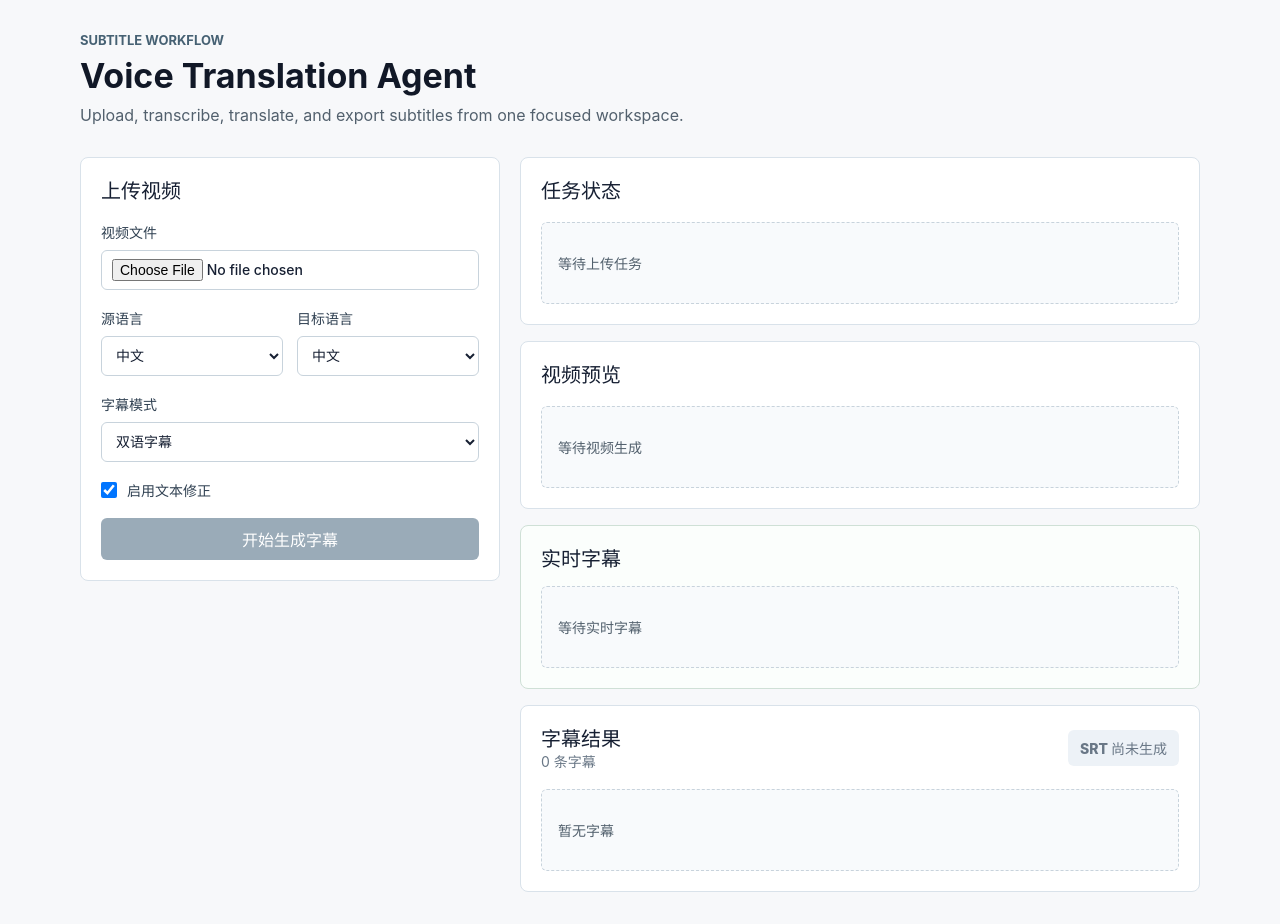
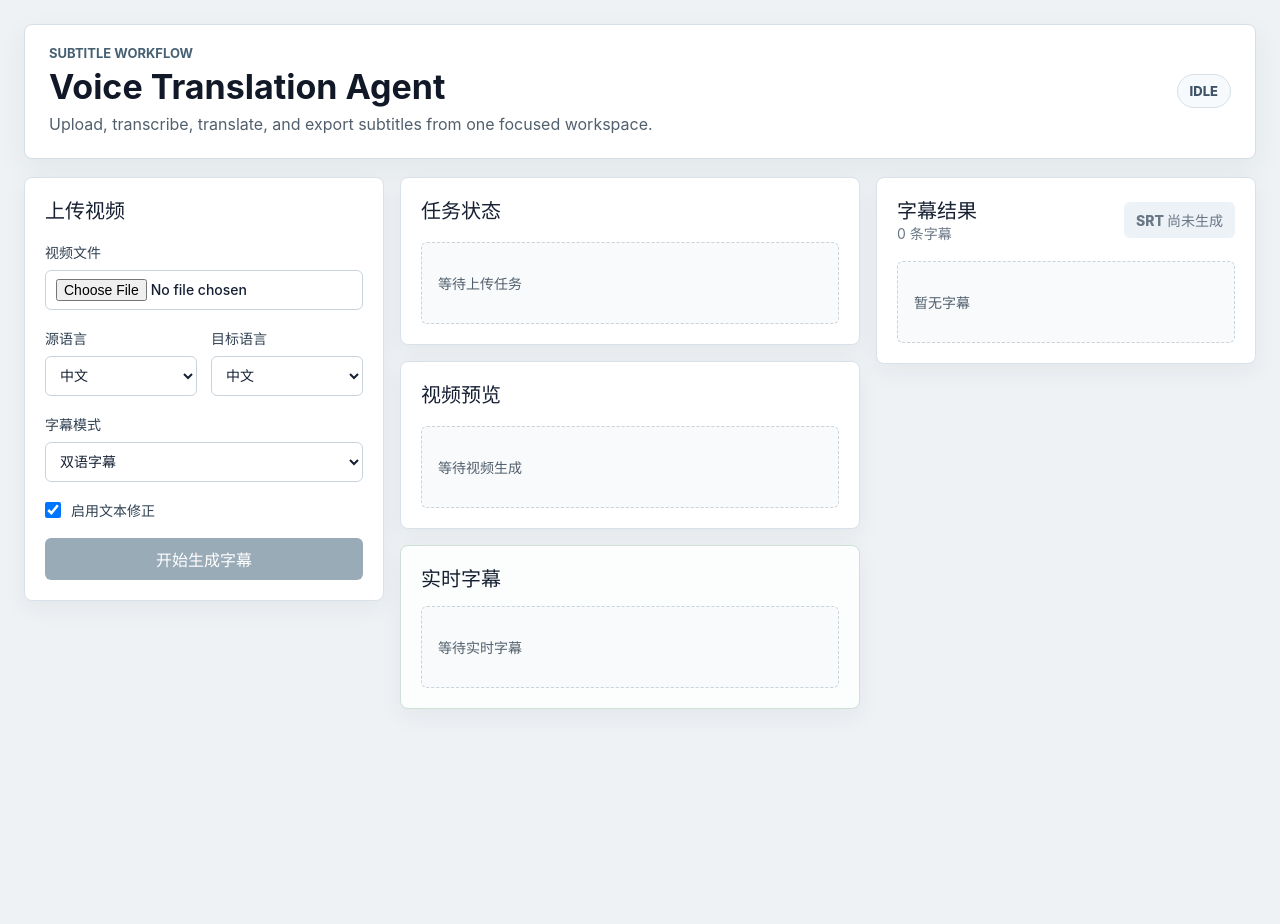
Before and after one commit to llamapw/voice_translation_agent, a Vue app in the folder src/frontend/: page / in a window 1280 px wide. After the commit the page ends 800 px from the top, so only its background shows below. Built offline with nearby package versions, Linux system fonts and the light colour scheme.

Commit message:
feat: 优化前端工作台基础布局

```diff
--- a/src/frontend/src/App.vue
+++ b/src/frontend/src/App.vue
@@ -230,27 +230,36 @@ onBeforeUnmount(() => {
 
 <template>
   <main class="app-shell">
-    <section class="workspace">
-      <header class="workspace-header">
-        <p class="eyebrow">Subtitle workflow</p>
-        <h1>Voice Translation Agent</h1>
-        <p class="summary">Upload, transcribe, translate, and export subtitles from one focused workspace.</p>
-      </header>
+    <section class="app-workbench">
+      <header class="app-topbar" data-testid="app-topbar">
+        <div class="brand-block">
+          <p class="eyebrow">Subtitle workflow</p>
+          <h1>Voice Translation Agent</h1>
+          <p class="summary">Upload, transcribe, translate, and export subtitles from one focused workspace.</p>
+        </div>
 
-      <div class="workspace-grid">
-        <div class="control-column">
-          <UploadPanel :is-submitting="isSubmitting" @submit="handleUpload" />
+        <div class="topbar-status">
+          <span class="status-chip" :data-status="currentJob?.status ?? 'idle'">
+            {{ currentJob?.status ?? "idle" }}
+          </span>
           <p
             v-if="eventStreamState !== 'idle'"
-            class="stream-state"
+            class="stream-state topbar-stream-state"
             :data-state="eventStreamState"
           >
             {{ eventStreamState === "open" ? "正在实时接收字幕" : "实时连接已关闭" }}
           </p>
-          <p v-if="appError" class="error-message">{{ appError }}</p>
         </div>
+      </header>
 
-        <div class="result-column">
+      <p v-if="appError" class="error-message">{{ appError }}</p>
+
+      <div class="workbench-layout">
+        <aside class="control-rail" data-testid="control-rail">
+          <UploadPanel :is-submitting="isSubmitting" @submit="handleUpload" />
+        </aside>
+
+        <section class="preview-stage" data-testid="preview-stage">
           <JobStatus :job="currentJob" />
           <VideoPlayer
             ref="videoPlayer"
@@ -278,13 +287,16 @@ onBeforeUnmount(() => {
               等待实时字幕
             </div>
           </section>
+        </section>
+
+        <aside class="subtitle-rail" data-testid="subtitle-rail">
           <SubtitlePanel
             :cues="subtitles"
             :srt-url="currentJob?.srt_download_url ?? null"
             :active-cue-index="activeSubtitle?.index ?? null"
             @select="handleSubtitleSelect"
           />
-        </div>
+        </aside>
       </div>
     </section>
   </main>
--- a/src/frontend/src/styles/app.css
+++ b/src/frontend/src/styles/app.css
@@ -1,6 +1,6 @@
 :root {
   color: #202124;
-  background: #f7f8fa;
+  background: #eef2f5;
   font-family:
     Inter, ui-sans-serif, system-ui, -apple-system, BlinkMacSystemFont, "Segoe UI", sans-serif;
   font-synthesis: none;
@@ -26,35 +26,91 @@ textarea {
 
 .app-shell {
   min-height: 100vh;
-  padding: 32px;
+  padding: 24px;
 }
 
-.workspace {
-  width: min(1120px, 100%);
+.app-workbench {
+  width: min(1440px, 100%);
   margin: 0 auto;
+  display: grid;
+  gap: 18px;
 }
 
-.workspace-header {
-  display: grid;
-  gap: 8px;
+.app-topbar {
+  display: flex;
+  align-items: center;
+  justify-content: space-between;
+  gap: 24px;
+  min-height: 92px;
+  padding: 20px 24px;
+  border: 1px solid #d6dee6;
+  border-radius: 8px;
+  background: #ffffff;
+  box-shadow: 0 10px 30px rgb(33 43 54 / 6%);
 }
 
-.workspace-grid {
+.brand-block {
   display: grid;
-  grid-template-columns: minmax(320px, 420px) minmax(0, 1fr);
-  gap: 20px;
-  align-items: start;
-  margin-top: 28px;
+  gap: 6px;
 }
 
-.control-column {
-  display: grid;
-  gap: 14px;
+.topbar-status {
+  display: flex;
+  align-items: start;
+  justify-content: flex-end;
+  gap: 10px;
+  flex-wrap: wrap;
 }
 
-.result-column {
+.status-chip {
+  display: inline-flex;
+  align-items: center;
+  min-height: 34px;
+  padding: 6px 12px;
+  border: 1px solid #d7e1e7;
+  border-radius: 999px;
+  background: #f7fafc;
+  color: #3f5366;
+  font-size: 13px;
+  font-weight: 800;
+  text-transform: uppercase;
+}
+
+.status-chip[data-status="done"] {
+  border-color: #b9e4c5;
+  background: #ecfdf3;
+  color: #166534;
+}
+
+.status-chip[data-status="failed"] {
+  border-color: #fecaca;
+  background: #fef2f2;
+  color: #991b1b;
+}
+
+.workbench-layout {
+  display: grid;
+  grid-template-columns: minmax(300px, 360px) minmax(460px, 1fr) minmax(320px, 400px);
+  gap: 16px;
+  align-items: start;
+}
+
+.control-rail,
+.preview-stage,
+.subtitle-rail {
+  min-width: 0;
+}
+
+.control-rail,
+.preview-stage {
   display: grid;
   gap: 16px;
+}
+
+.control-rail,
+.subtitle-rail {
+  position: sticky;
+  top: 18px;
 }
 
 .eyebrow {
@@ -75,7 +131,7 @@ h1 {
 }
 
 .summary {
-  max-width: 680px;
+  max-width: 720px;
   margin: 0;
   color: #52606d;
   font-size: 16px;
@@ -94,6 +150,7 @@ h1 {
   border: 1px solid #d9e2ea;
   border-radius: 8px;
   background: #ffffff;
+  box-shadow: 0 8px 24px rgb(33 43 54 / 5%);
 }
 
 .panel-heading {
@@ -285,6 +342,11 @@ h2 {
   font-weight: 800;
 }
 
+.topbar-stream-state {
+  min-height: 34px;
+  padding: 6px 12px;
+}
+
 .stream-state[data-state="closed"] {
   border-color: #d9e2ea;
   background: #f8fafc;
@@ -354,7 +416,7 @@ h2 {
 .subtitle-list ol {
   display: grid;
   gap: 12px;
-  max-height: 460px;
+  max-height: calc(100vh - 220px);
   margin: 0;
   padding: 0;
   overflow: auto;
@@ -413,9 +475,30 @@ h2 {
   color: #1f5d66;
 }
 
-@media (max-width: 640px) {
+@media (max-width: 1180px) {
+  .workbench-layout {
+    grid-template-columns: minmax(280px, 360px) minmax(0, 1fr);
+  }
+
+  .subtitle-rail {
+    grid-column: 1 / -1;
+    position: static;
+  }
+
+  .subtitle-list ol {
+    max-height: 420px;
+  }
+}
+
+@media (max-width: 760px) {
   .app-shell {
-    padding: 20px;
+    padding: 16px;
+  }
+
+  .app-topbar {
+    align-items: stretch;
+    flex-direction: column;
+    padding: 18px;
   }
 
   h1 {
@@ -426,8 +509,12 @@ h2 {
     grid-template-columns: 1fr;
   }
 
-  .workspace-grid {
+  .workbench-layout {
     grid-template-columns: 1fr;
+  }
+
+  .control-rail {
+    position: static;
   }
 
   .result-heading {
```
Also changed, not shown: 1 other file (tests, documents, lock files or other folders).
